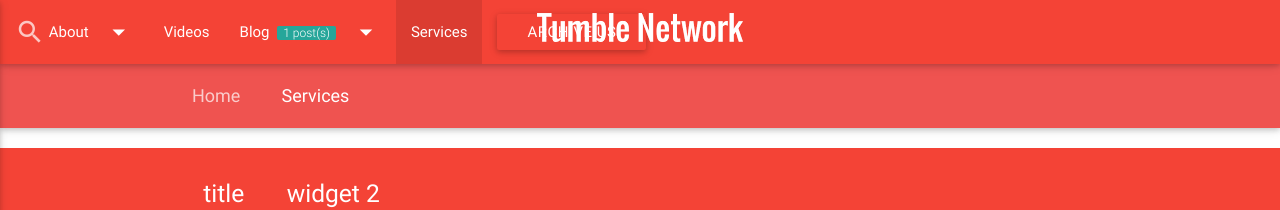
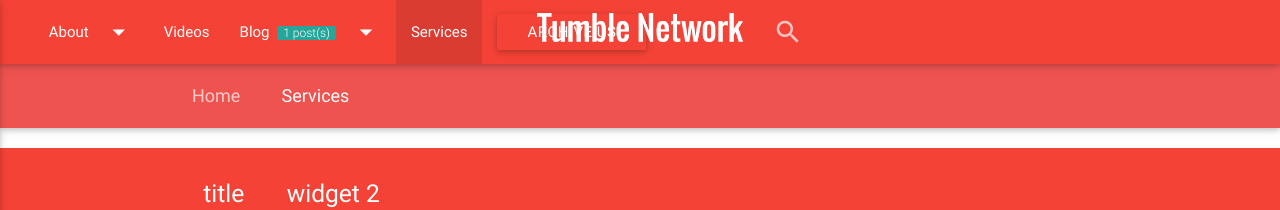
Before and after one commit to tumblenet/www.tumblenet.ga, a Jekyll site: the page built from services.html, in a window 1280 px wide. Shown: the top 210 px of the page. Built offline with Jekyll 4.4.1, drawn with Linux system fonts in a browser that asks for light colours; nearby versions of some CDN libraries; comment, search, counter and statistics services are not loaded.

Commit message:
Update default.html

```diff
--- a/_layouts/default.html
+++ b/_layouts/default.html
@@ -159,7 +159,7 @@ href="{{ item.href }}"
 
 
 
-         {% include search.html form-class="col m3 l5 hide-on-med-and-down right" input-id="desktop-search" %}
+         {% include search.html class="col m3 l5 hide-on-med-and-down right" id="desktop-search" %}
 
        <ul class="hide-on-large-only right">
          <li><a href="javascript:$('.mobile-search-bar').toggleClass('hide');"><i class="material-icons">search</i></a></li>
@@ -201,7 +201,7 @@ href="{{ item.href }}"
    <div class="nav-wrapper navbar-fixed mobile-search-bar hide-on-large-only hide">
    <nav class="red" role="navigation">
     <div class="nav-wrapper">
-      {% include search.html input-id="mobile-search" %}
+      {% include search.html id="mobile-search" %}
     </div>
   </nav>
 </div>
```
